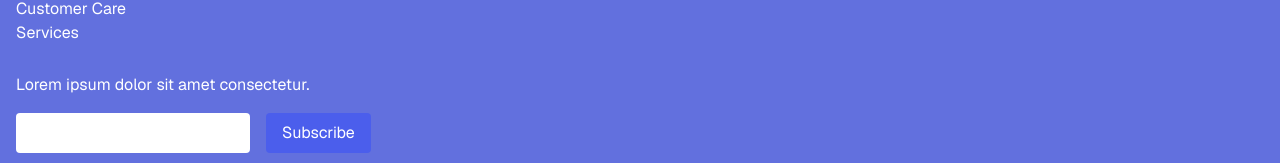
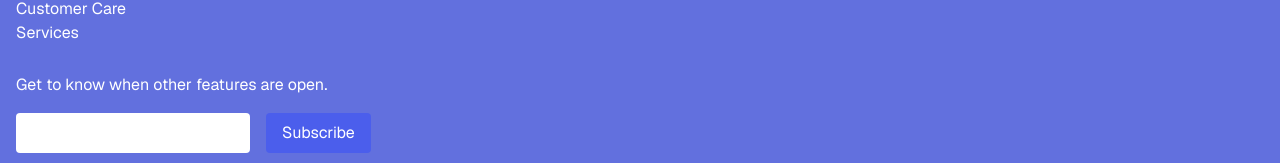
Before and after one commit to nUnitecch/LASUWEBAPP-Frontend, a Next.js app: page / in a window 1280 px wide. Shown: the part 4308-4471 px from the top of the page. Built offline with nearby package versions, Linux system fonts and the light colour scheme.

Commit message:
Updated Footer section

```diff
--- a/app/_components/Home/Footer.tsx
+++ b/app/_components/Home/Footer.tsx
@@ -47,7 +47,7 @@ export default function Footer() {
           </li>
         </ul>
         <div>
-          <p>Lorem ipsum dolor sit amet consectetur.</p>
+          <p>Get to know when other features are open.</p>
           <div className="my-4 flex">
             <input
               type="text"
```
